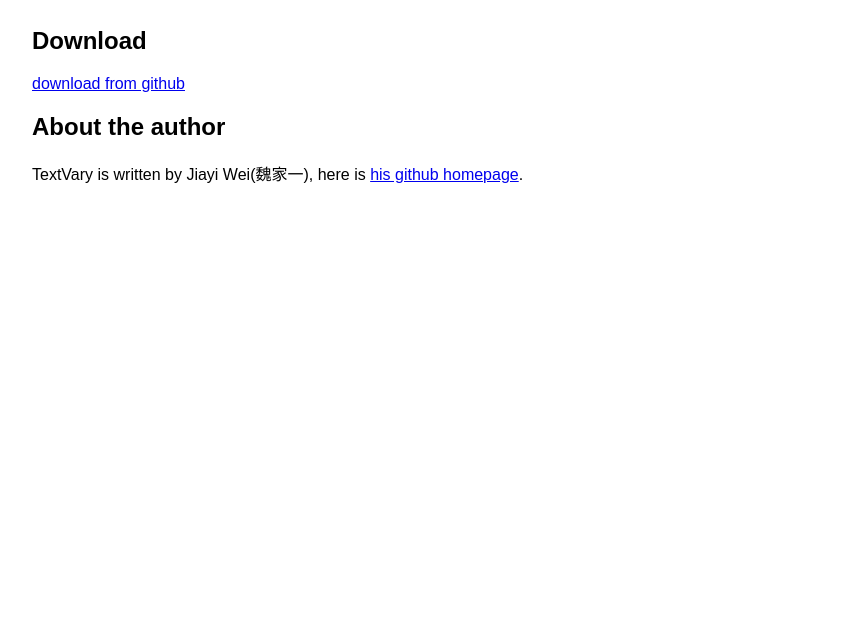
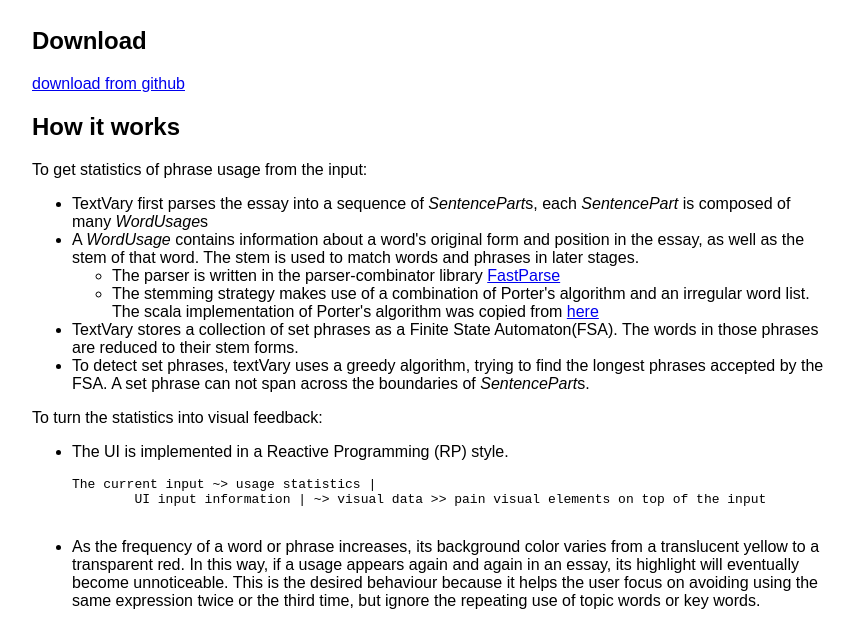
Before and after one commit to MrVPlusOne/textVary, a plain HTML site: page index.html in a window 1280 px wide. Shown: the part 1542-2162 px from the top of the page, without its empty margins (208-1062 px from the left). Before the commit the page ends 1827 px from the top, so only its background shows below. Drawn offline with Linux system fonts and the light colour scheme.

Commit message:
update index.html

```diff
--- a/index.html
+++ b/index.html
@@ -41,6 +41,35 @@
         download from github
     </a>
 
+<h2>How it works</h2>
+    <p>To get statistics of phrase usage from the input:</p>
+    <ul>
+        <li>TextVary first parses the essay into a sequence of <em>SentencePart</em>s, each <em>SentencePart</em> is composed of many <em>WordUsage</em>s</li>
+        <li>A <em>WordUsage</em> contains information about a word's original form and position in the essay, as well as the stem of that word. The stem is used to match words and phrases in later stages.
+
+            <ul>
+                <li>The parser is written in the parser-combinator library <a href="https://github.com/lihaoyi/fastparse">FastParse</a></li>
+                <li>The stemming strategy makes use of a combination of Porter's algorithm and an irregular word list. The scala implementation of Porter's algorithm was copied from <a href="https://github.com/scalanlp/chalk/blob/master/src/main/scala/chalk/text/analyze/PorterStemmer.scala">here</a></li>
+            </ul></li>
+        <li>TextVary stores a collection of set phrases as a Finite State Automaton(FSA). The words in those phrases are reduced to their stem forms.</li>
+        <li>To detect set phrases, textVary uses a greedy algorithm, trying to find the longest phrases accepted by the FSA. A set phrase can not span across the boundaries of <em>SentencePart</em>s.</li>
+    </ul>
+    <p>To turn the statistics into visual feedback:</p>
+    <ul>
+        <li><p>The UI is implemented in a Reactive Programming (RP) style.</p>
+
+    <pre><code>The current input ~&gt; usage statistics |
+        UI input information | ~&gt; visual data &gt;&gt; pain visual elements on top of the input
+    </code></pre></li>
+        <li><p>As the frequency of a word or phrase increases, its background color varies from a translucent yellow to a transparent red. In this way, if a usage appears again and again in an essay, its highlight will eventually become unnoticeable. This is the desired behaviour because it helps the user focus on avoiding using the same expression twice or the third time, but ignore the repeating use of topic words or key words.</p>
+
+            <ul>
+                <li><a href="https://github.com/MrVPlusOne/textVary-storage/blob/master/2cars.png?raw=true" target="_blank"><img src="https://github.com/MrVPlusOne/textVary-storage/raw/master/2cars.png?raw=true" alt="2 cars" style="max-width:100%;"></a></li>
+                <li><a href="https://github.com/MrVPlusOne/textVary-storage/blob/master/4cars.png?raw=true" target="_blank"><img src="https://github.com/MrVPlusOne/textVary-storage/raw/master/4cars.png?raw=true" alt="4 cars" style="max-width:100%;"></a></li>
+                <li><a href="https://github.com/MrVPlusOne/textVary-storage/blob/master/8cars.png?raw=true" target="_blank"><img src="https://github.com/MrVPlusOne/textVary-storage/raw/master/8cars.png?raw=true" alt="8 cars" style="max-width:100%;"></a></li>
+            </ul></li>
+    </ul>
+
 <h2>About the author</h2>
 
 <p> TextVary is written by Jiayi Wei(魏家一), here is <a href="https://github.com/MrVPlusOne">his github homepage</a>.</p>
```
